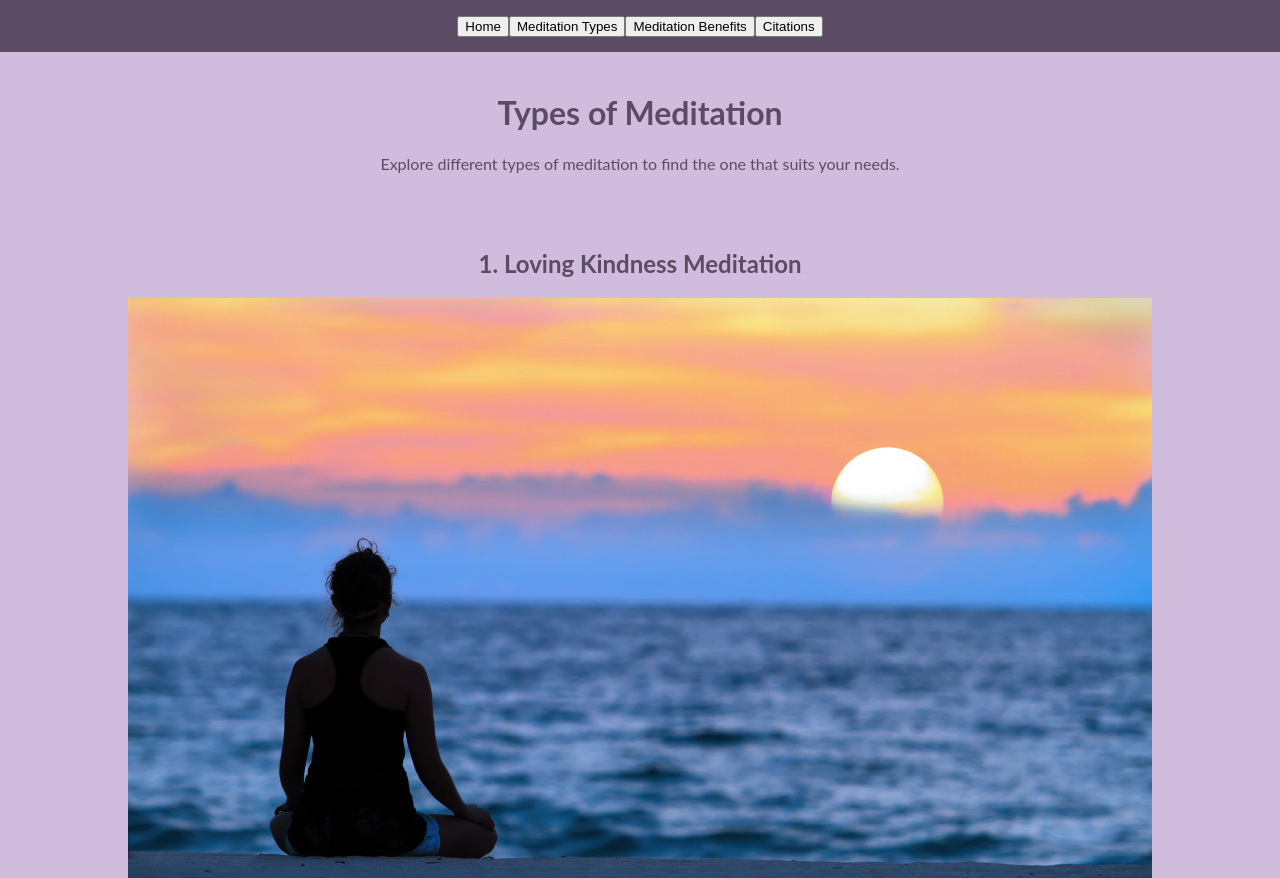
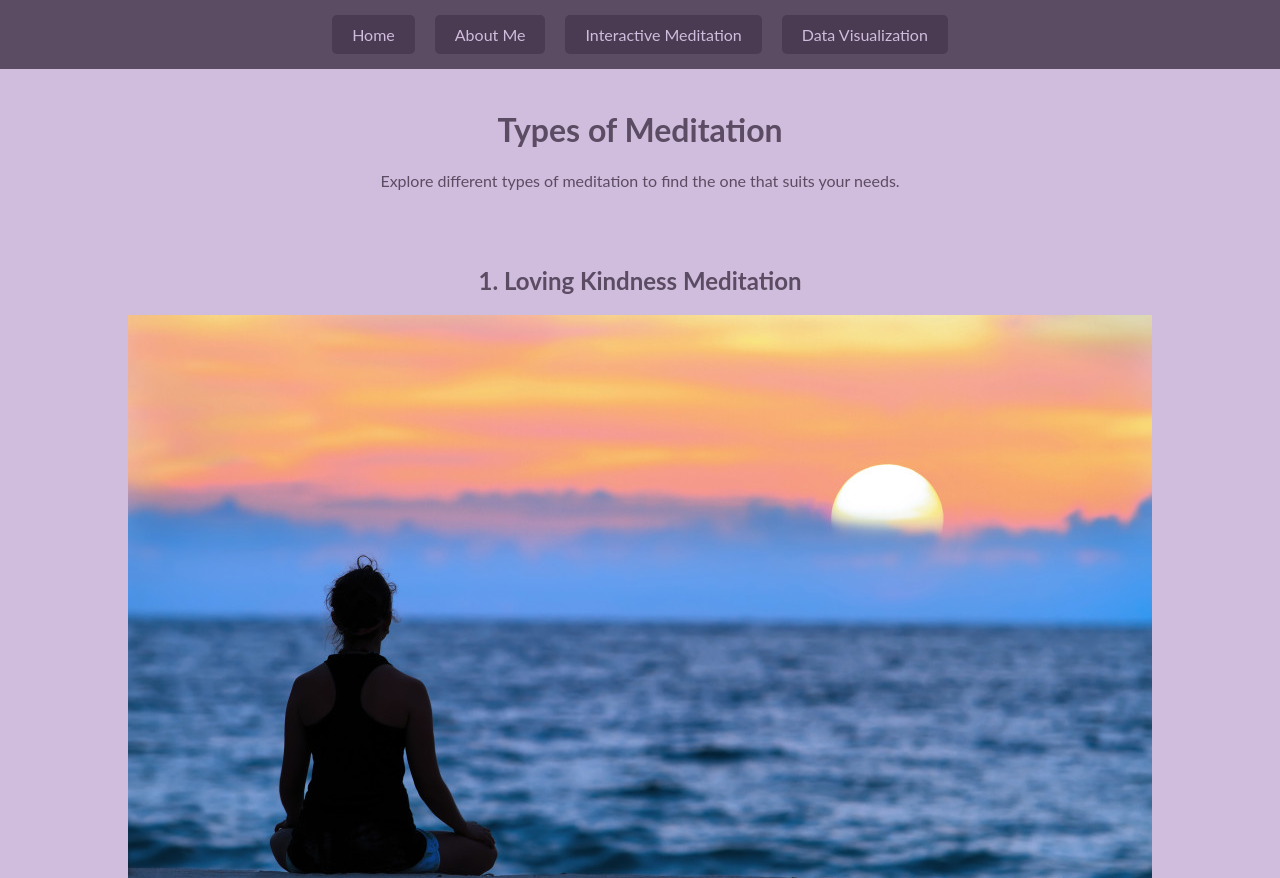
Before and after one commit to xscape24/MeditationNow, a plain HTML site: page types-of-meditation.html in a window 1280 px wide. Shown: the top 878 px of the page. Drawn offline with Linux system fonts and the light colour scheme.

Commit message:
Update types-of-meditation.html

```diff
--- a/types-of-meditation.html
+++ b/types-of-meditation.html
@@ -9,10 +9,10 @@
 <body>
     <!-- Navigation Bar -->
     <nav>
-        <a href="index.html"><button>Home</button></a>
-        <a href="meditation-types.html"><button>Meditation Types</button></a>
-        <a href="benefits.html"><button>Meditation Benefits</button></a>
-        <a href="citations.html"><button>Citations</button></a>
+        <button class="button" onclick="location.href='index.html'">Home</button>
+        <button class="button" onclick="location.href='about.html'">About Me</button>
+        <button class="button" onclick="location.href='interactive.html'">Interactive Meditation</button>
+        <button class="button" onclick="location.href='data-visualization.html'">Data Visualization</button>
     </nav>
 
     <!-- Header Section -->
```
